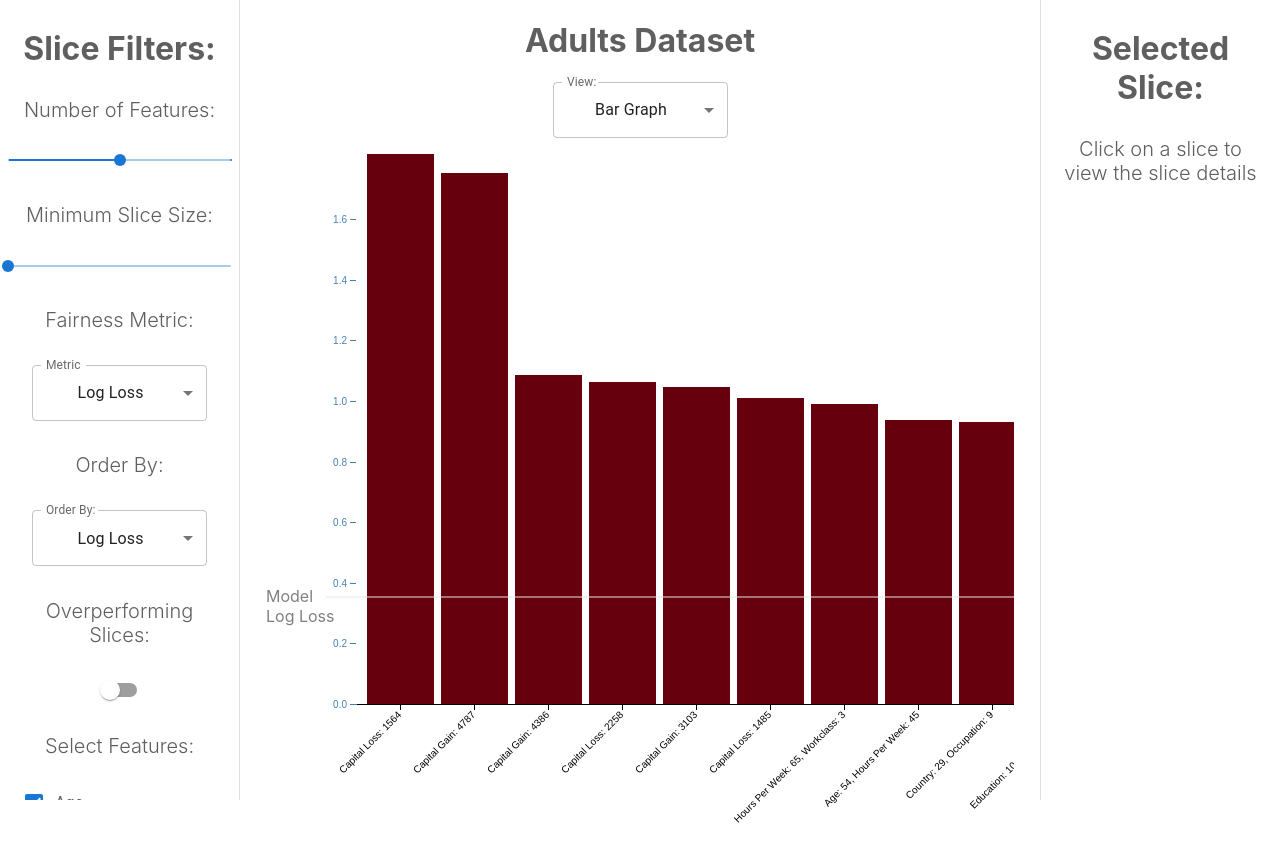
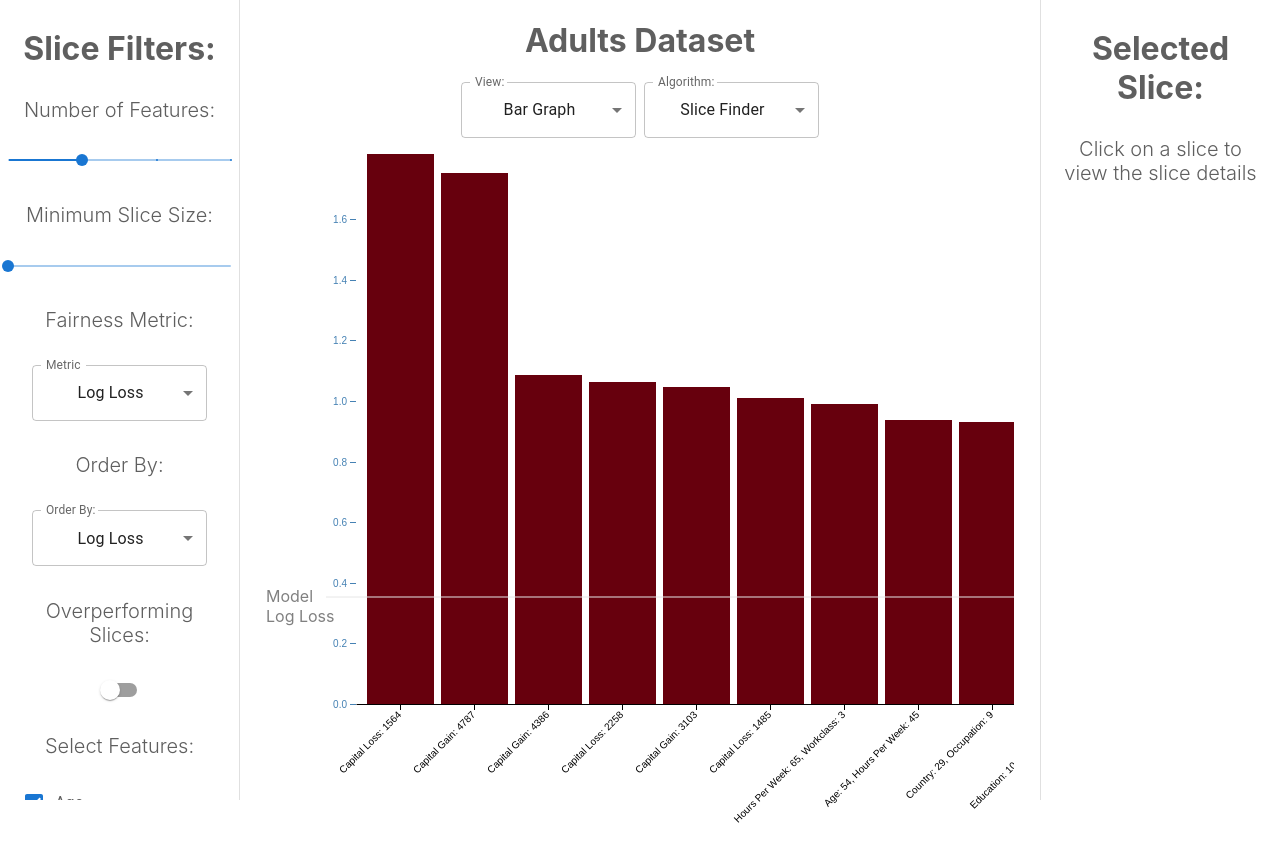
Before and after one commit to poloclub/visual-auditor, a React (Create React App) app: page / in a window 1280 px wide. Shown: the top 862 px of the page. Built offline with nearby package versions, Linux system fonts and the light colour scheme.

Commit message:
add sliceline initially

```diff
--- a/src/App.js
+++ b/src/App.js
@@ -5,6 +5,7 @@ import RightDrawer from './components/RightDrawer/RightDrawer';
 import Main from './components/Main/Main';
 
 function App() {
+  const [algorithm, setAlgorithm] = React.useState('slicefinder');
   const [numFeatures, setNumFeatures] = React.useState(2);
   const [sampleSize, setSampleSize] = React.useState(0);
   const [metric, setMetric] = React.useState('Log Loss');
@@ -35,7 +36,12 @@ function App() {
 
   return (
     <div className='App'>
-      <Nav view={view} setView={setView} />
+      <Nav
+        view={view}
+        setView={setView}
+        algorithm={algorithm}
+        setAlgorithm={setAlgorithm}
+      />
       <LeftDrawer
         numFeatures={numFeatures}
         setNumFeatures={setNumFeatures}
@@ -73,6 +79,7 @@ function App() {
         edgeForce={edgeForce}
         setDetails={setDetails}
         cursorMode={cursorMode}
+        algorithm={algorithm}
       />
     </div>
   );
--- a/src/components/LeftDrawer/LeftDrawer.js
+++ b/src/components/LeftDrawer/LeftDrawer.js
@@ -94,7 +94,7 @@ const LeftDrawer = ({
           step={1}
           marks
           min={1}
-          max={3}
+          max={4}
           size='small'
           onChange={handleFeaturesChange}
         />
--- a/src/components/Main/Main.js
+++ b/src/components/Main/Main.js
@@ -1,6 +1,9 @@
 import React from 'react';
 import SliceBarChart from './SliceBarChart';
 import './Main.css';
+import ForceLayout from './ForceLayout';
+import GraphLayout from './GraphLayout';
+
 import logloss from '../../data/logloss.json';
 import accuracy from '../../data/accuracy.json';
 import precision from '../../data/precision.json';
@@ -11,8 +14,7 @@ import reverseaccuracy from '../../data/reverseaccuracy.json';
 import reverseprecision from '../../data/reverseprecision.json';
 import reverserecall from '../../data/reverserecall.json';
 import reversef1 from '../../data/reversef1.json';
-import ForceLayout from './ForceLayout';
-import GraphLayout from './GraphLayout';
+import logloss_sliceline from '../../data/logloss_sliceline.json';
 
 const Main = ({
   numFeatures,
@@ -27,6 +29,7 @@ const Main = ({
   edgeForce,
   setDetails,
   cursorMode,
+  algorithm,
 }) => {
   let data;
   let reversedata;
@@ -90,13 +93,18 @@ const Main = ({
   } else {
     switch (metric) {
       case 'Log Loss':
-        data = Object.values(logloss['data']).map(
-          (obj) => Object.values(obj)[0]
-        );
+        data = Object.values(
+          algorithm === 'slicefinder'
+            ? logloss['data']
+            : logloss_sliceline['data']
+        ).map((obj) => Object.values(obj)[0]);
         reversedata = Object.values(reverselogloss['data']).map(
           (obj) => Object.values(obj)[0]
         );
-        modelMetric = logloss['model'];
+        modelMetric =
+          algorithm === 'slicefinder'
+            ? logloss['model']
+            : logloss_sliceline['model'];
         break;
       case 'Accuracy':
         data = Object.values(accuracy['data']).map(
@@ -168,6 +176,7 @@ const Main = ({
         return a.metric - b.metric;
       }
     });
+  console.log(filteredData);
   if (view === 'bar') {
     filteredData = filteredData.slice(0, 10);
   } else {
--- a/src/components/Nav/Nav.js
+++ b/src/components/Nav/Nav.js
@@ -5,15 +5,19 @@ import InputLabel from '@mui/material/InputLabel';
 import MenuItem from '@mui/material/MenuItem';
 import './Nav.css';
 
-const Nav = ({ view, setView }) => {
+const Nav = ({ view, setView, algorithm, setAlgorithm }) => {
   const handleViewChange = (event) => {
     setView(event.target.value);
+  };
+
+  const handleAlgorithmChange = (event) => {
+    setAlgorithm(event.target.value);
   };
 
   return (
     <div className='nav-container'>
       <h1>Adults Dataset</h1>
-      <FormControl sx={{ s: 1, minWidth: 175 }}>
+      <FormControl sx={{ s: 1, minWidth: 175, paddingRight: 1 }}>
         <InputLabel>View:</InputLabel>
         <Select value={view} label='View' onChange={handleViewChange}>
           <MenuItem value={'bar'}>Bar Graph</MenuItem>
@@ -21,6 +25,17 @@ const Nav = ({ view, setView }) => {
           <MenuItem value={'graph'}>Graph Layout</MenuItem>
         </Select>
       </FormControl>
+      <FormControl sx={{ s: 1, minWidth: 175 }}>
+        <InputLabel>Algorithm:</InputLabel>
+        <Select
+          value={algorithm}
+          label='Algorithm'
+          onChange={handleAlgorithmChange}
+        >
+          <MenuItem value={'slicefinder'}>Slice Finder</MenuItem>
+          <MenuItem value={'sliceline'}>Slice Line</MenuItem>
+        </Select>
+      </FormControl>
     </div>
   );
 };
```
Also changed, not shown: src/data/logloss_sliceline.json (added, +1 -0 lines).
